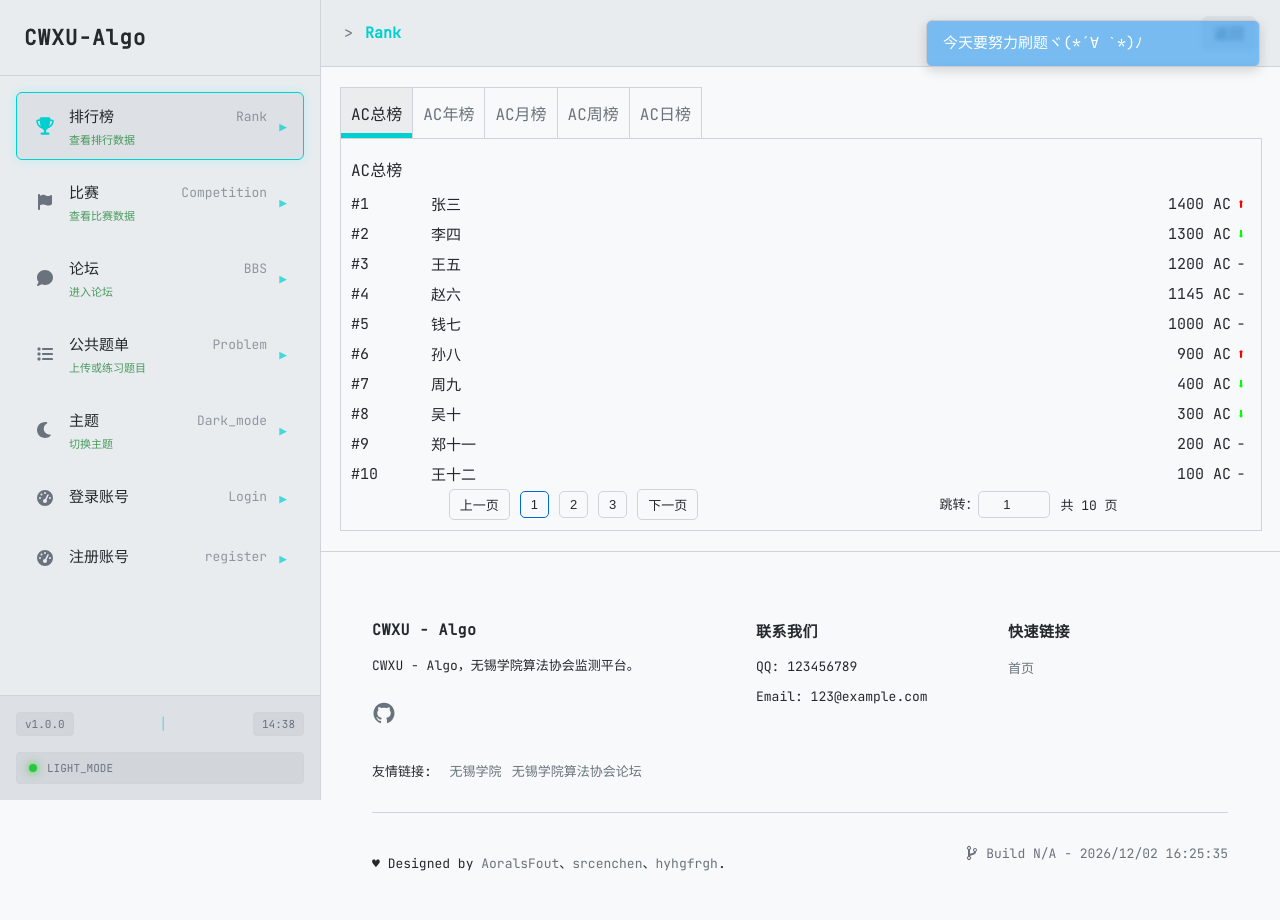
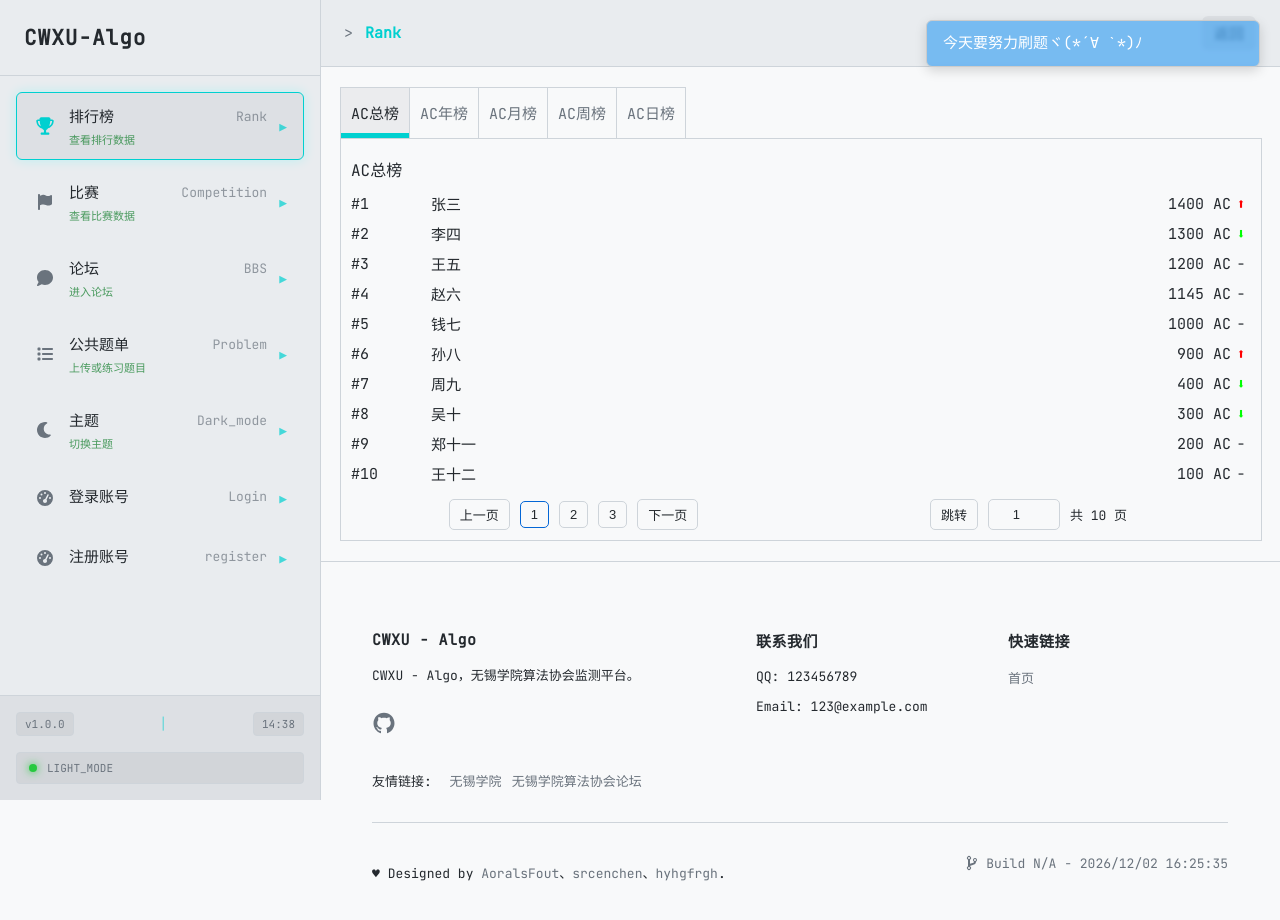
Before and after one commit to WXUProjects/CWXU-Algo-Frontend, a Vue app: page /rank in a window 1280 px wide. Shown: the top 920 px of the page. Built offline with nearby package versions, Linux system fonts and the light colour scheme.

Commit message:
fix(style):样式调整

```diff
--- a/src/assets/css/navagation.css
+++ b/src/assets/css/navagation.css
@@ -1,4 +1,5 @@
 .pageNavigation {
+    margin-top: 10px;
     display: flex;
     flex-direction: row;
     justify-content: center;
@@ -15,6 +16,11 @@
     justify-content: center;
     align-items: center;
     width: 100%;
+    gap: 10px;
+}
+
+.pageInput{
+    display: flex;
     gap: 10px;
 }
 
--- a/src/components/RankPlus.vue
+++ b/src/components/RankPlus.vue
@@ -26,9 +26,8 @@
             </div>
             <div class="group">
                 <div class="pageInput">
-                    <label>跳转：</label>
-                    <input type="number" min="1" :max="rankData.totalPage" :value="rankData.currentPage"
-                        autocomplete="none">
+                    <button>跳转</button>
+                    <input type="number" min="1" :max="rankData.totalPage" v-model="jumppage">
                 </div>
                 <div class="pageSum">共 {{ rankData.totalPage }} 页</div>
             </div>
@@ -49,6 +48,8 @@ const props = defineProps({
         default: ''
     }
 })
+
+const jumppage = ref(1);
 
 const rankData = ref({
     "data": [
--- a/src/views/Home.vue
+++ b/src/views/Home.vue
@@ -8,12 +8,12 @@
             <span class="title-icon">
               <font-awesome-icon icon="fa-solid fa-chart-line" />
             </span>
-            <span class="title-text">数据统计 STATISTICS</span>
+            <span class="title-text">数据统计</span>
           </div>
-          <div class="header-actions">
-            <span class="action-refresh">⟳ refresh</span>
-            <span class="action-export">⬇ export</span>
-          </div>
+          <!-- <div class="header-actions">
+            <span class="action-refresh">⟳ 刷新</span>
+            <span class="action-export">⬇ 导出</span>
+          </div> -->
         </div>
 
         <div class="stats-grid">
@@ -121,7 +121,7 @@
                 <span class="title-icon">
                   <font-awesome-icon icon="fa-solid fa-calendar-days" />
                 </span>
-                <span class="title-text">热力图 Heatmap</span>
+                <span class="title-text">热力图</span>
               </div>
               <div class="header-tabs">
                 <span class="tab" :class="currentCalendar === 0 ? 'active' : ''"
@@ -148,7 +148,7 @@
                 <span class="title-icon">
                   <font-awesome-icon icon="fa-solid fa-trophy" />
                 </span>
-                <span class="title-text">排行榜 RANKS</span>
+                <span class="title-text">排行榜</span>
               </div>
               <div class="header-tabs">
                 <span class="tab" :class="currentRank === 0 ? 'active' : ''" @click="currentRank = 0">CAREER</span>
@@ -185,7 +185,6 @@ import { onMounted, ref } from 'vue'
 import BaseLayout from '@/components/BaseLayout.vue';
 import Calendar from '@/components/Calendar.vue';
 import Rank from '@/components/Rank.vue';
-import axios from 'axios';
 import JWT from '@/utils/jwt';
 import API from '@/utils/api';
 import Toast from '@/utils/toast';
--- a/src/views/Profile.vue
+++ b/src/views/Profile.vue
@@ -77,7 +77,7 @@
                                 <span class="title-icon">
                                     <font-awesome-icon icon="fa-solid fa-chart-line" />
                                 </span>
-                                <span class="title-text">热力图 Heatmap</span>
+                                <span class="title-text">热力图</span>
                             </div>
                             <div class="header-tabs">
                                 <span class="tab" @click="currentCalendar = 0"
@@ -97,7 +97,7 @@
                                 <span class="title-icon">
                                     <font-awesome-icon icon="fa-solid fa-trophy" />
                                 </span>
-                                <span class="title-text">排行 Rank</span>
+                                <span class="title-text">排行</span>
                             </div>
                         </div>
                         <div class="content">
@@ -127,7 +127,7 @@
                                 <span class="title-icon">
                                     <font-awesome-icon icon="fa-solid fa-chart-line" />
                                 </span>
-                                <span class="title-text">近期动态 Recently-Activities</span>
+                                <span class="title-text">近期动态</span>
                             </div>
                             <div class="header-tabs">
                                 <span class="tab"
--- a/src/views/Rank.vue
+++ b/src/views/Rank.vue
@@ -121,9 +121,9 @@ a.section {
 }
 
 .section-icon {
-    font-size: 1.5rem;
-    width: 1.5rem;
-    height: 1.5rem;
+    font-size: var(--text-base);
+    width: var(--text-base);
+    height: var(--text-base);
     margin-left: 20px;
     color: var(--section-default-color);
 
@@ -135,7 +135,7 @@ a.section {
     align-items: flex-end;
     gap: 10px;
     margin: 0 10px 0 10px;
-    font-size: 1rem;
+    font-size: var(--text-base);
     color: var(--text-light-color);
 
     transition: all 0.2s ease-in-out;
```
